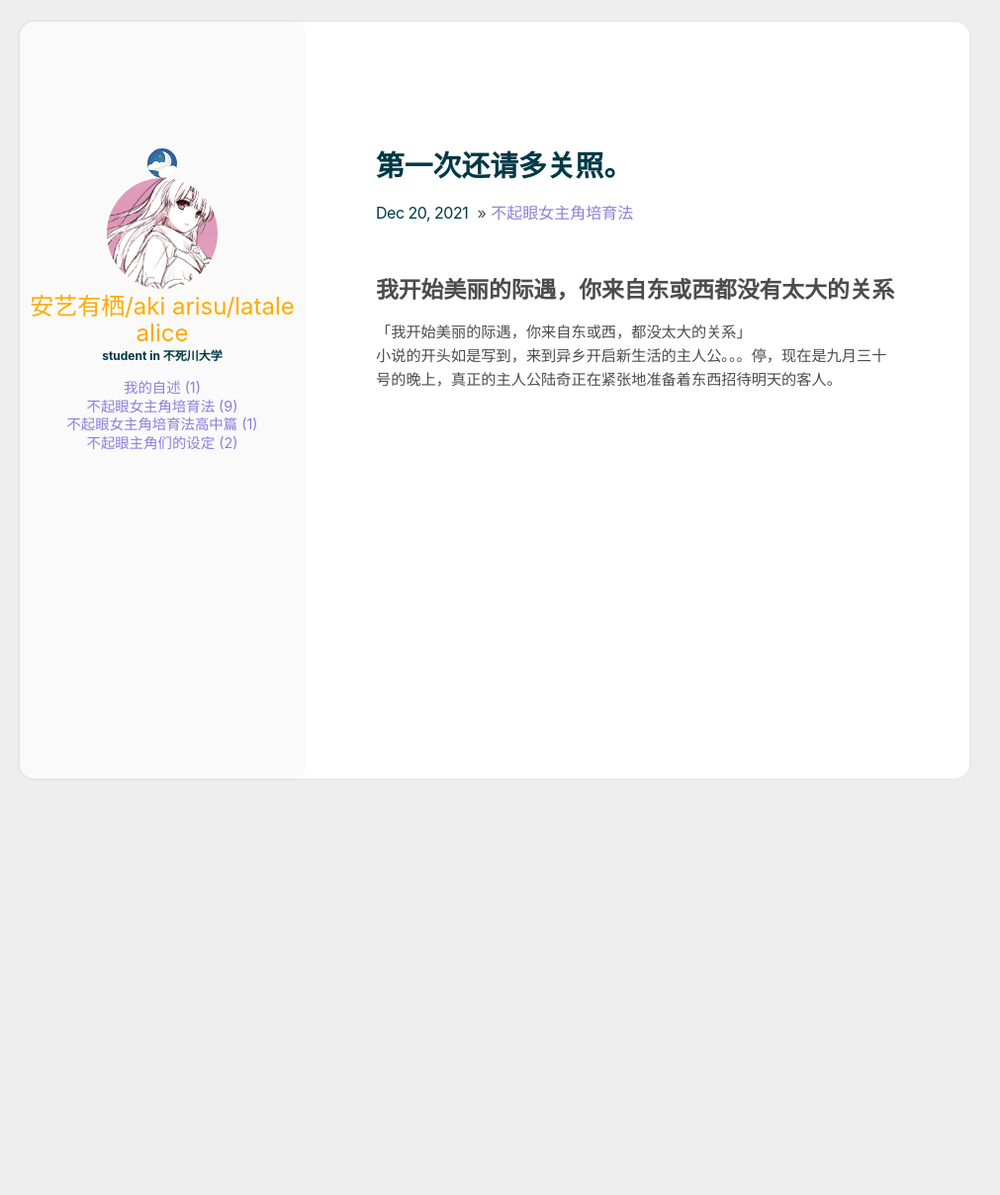
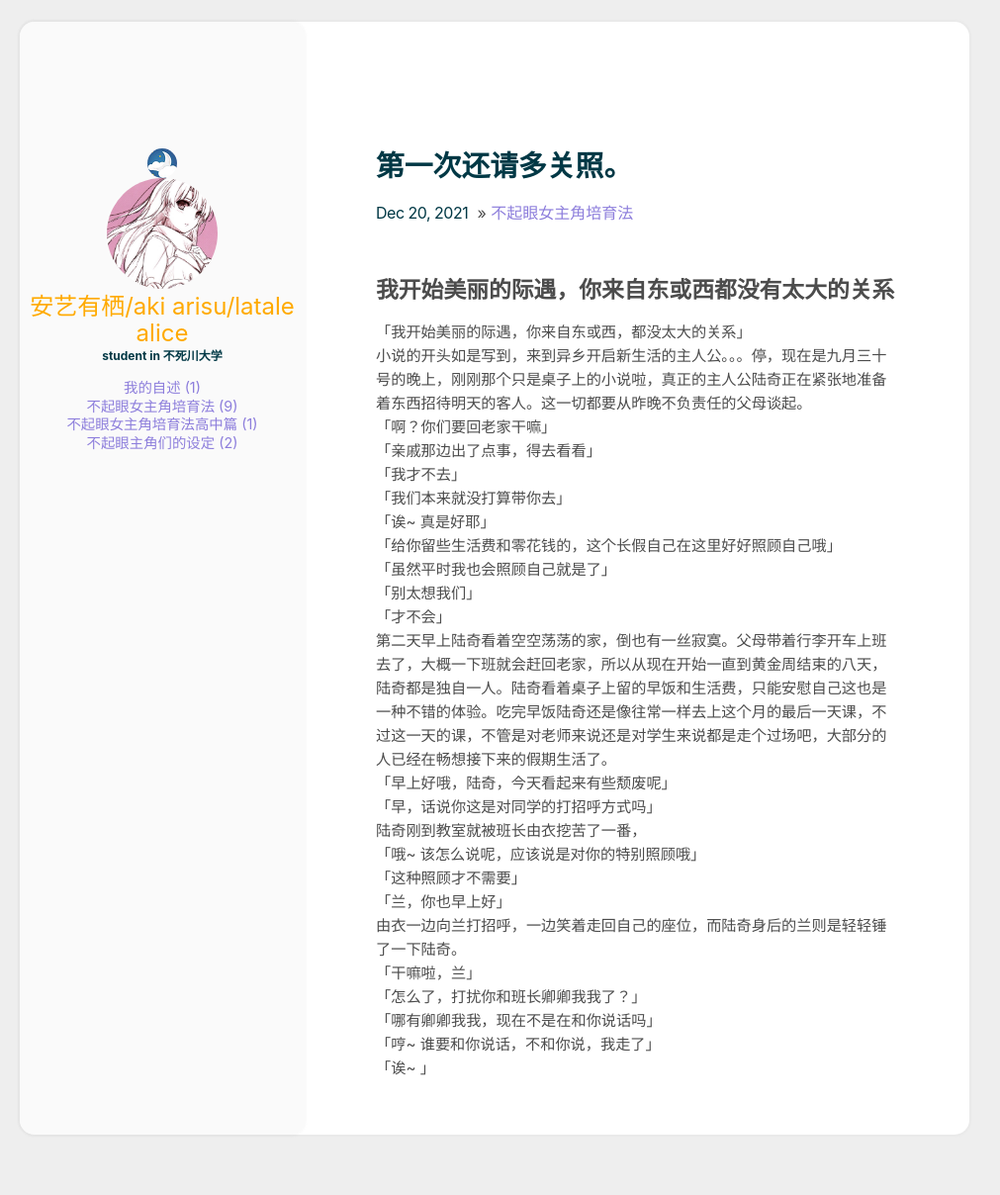
Before and after one commit to latalealice/latalealice.github.io, a Jekyll site: the page built from _posts/2021-12-20-第一次还请多关照.md, in a window 1280 px wide. Shown: the whole page at 99% size, without its empty margins (140-1151 px from the left). Built offline with Jekyll 4.4.1, drawn with Linux system fonts in a browser that asks for light colours; before the commit the page ends 922 px from its top, so only the background shows below that.

Commit message:
Update 2021-12-20-第一次还请多关照.md

```diff
--- a/_posts/2021-12-20-第一次还请多关照.md
+++ b/_posts/2021-12-20-第一次还请多关照.md
@@ -5,4 +5,26 @@ title: 第一次还请多关照。
 ---
 ## 我开始美丽的际遇，你来自东或西都没有太大的关系
 「我开始美丽的际遇，你来自东或西，都没太大的关系」
-小说的开头如是写到，来到异乡开启新生活的主人公。。。停，现在是九月三十号的晚上，真正的主人公陆奇正在紧张地准备着东西招待明天的客人。
+小说的开头如是写到，来到异乡开启新生活的主人公。。。停，现在是九月三十号的晚上，刚刚那个只是桌子上的小说啦，真正的主人公陆奇正在紧张地准备着东西招待明天的客人。这一切都要从昨晚不负责任的父母谈起。
+「啊？你们要回老家干嘛」
+「亲戚那边出了点事，得去看看」
+「我才不去」
+「我们本来就没打算带你去」
+「诶~ 真是好耶」
+「给你留些生活费和零花钱的，这个长假自己在这里好好照顾自己哦」
+「虽然平时我也会照顾自己就是了」
+「别太想我们」
+「才不会」
+第二天早上陆奇看着空空荡荡的家，倒也有一丝寂寞。父母带着行李开车上班去了，大概一下班就会赶回老家，所以从现在开始一直到黄金周结束的八天，陆奇都是独自一人。陆奇看着桌子上留的早饭和生活费，只能安慰自己这也是一种不错的体验。吃完早饭陆奇还是像往常一样去上这个月的最后一天课，不过这一天的课，不管是对老师来说还是对学生来说都是走个过场吧，大部分的人已经在畅想接下来的假期生活了。
+「早上好哦，陆奇，今天看起来有些颓废呢」
+「早，话说你这是对同学的打招呼方式吗」
+陆奇刚到教室就被班长由衣挖苦了一番，
+「哦~ 该怎么说呢，应该说是对你的特别照顾哦」
+「这种照顾才不需要」
+「兰，你也早上好」
+由衣一边向兰打招呼，一边笑着走回自己的座位，而陆奇身后的兰则是轻轻锤了一下陆奇。
+「干嘛啦，兰」
+「怎么了，打扰你和班长卿卿我我了？」
+「哪有卿卿我我，现在不是在和你说话吗」
+「哼~ 谁要和你说话，不和你说，我走了」
+「诶~ 」
```
